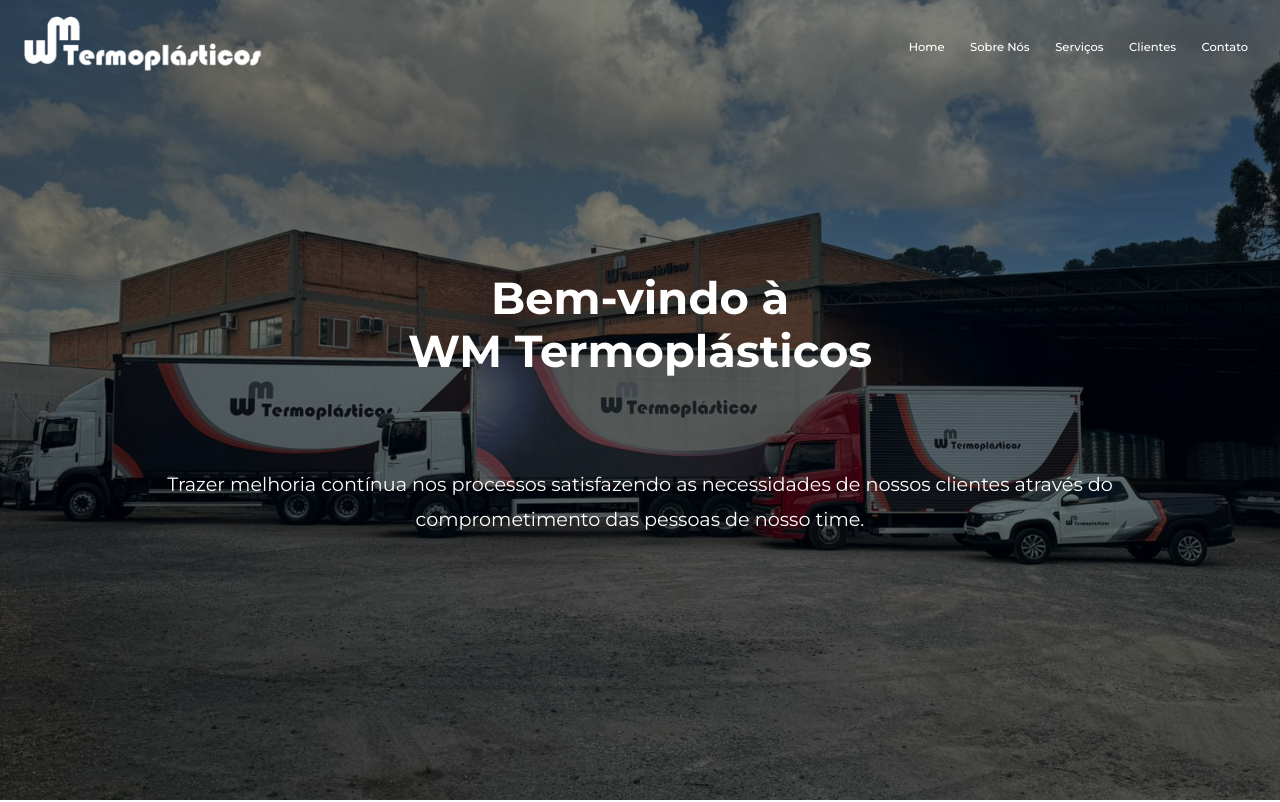
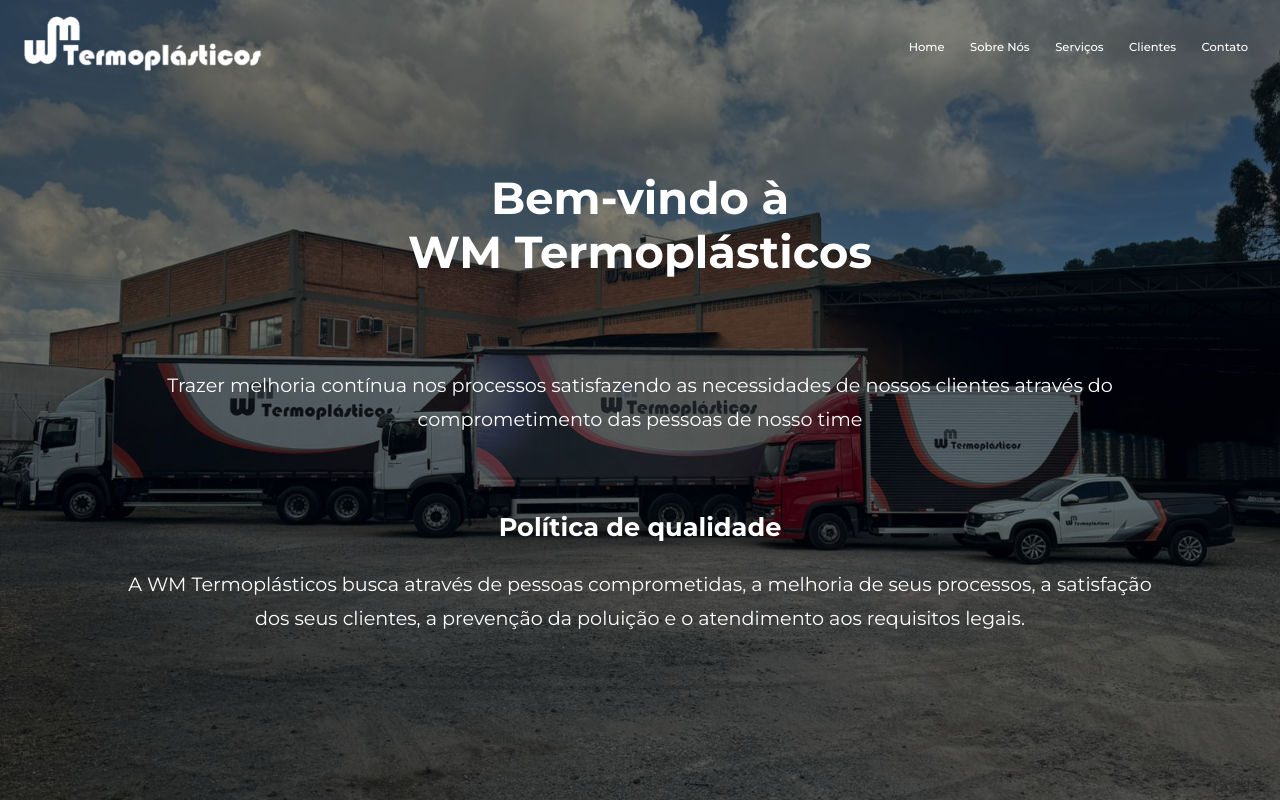
Before and after one commit to Luiz-Malanczyn/WM-Website, a Vue app: page / in a window 1280 px wide. Shown: the top 802 px of the page. Built offline with nearby package versions, Linux system fonts and the light colour scheme.

Commit message:
feat: add description2 and update HomeSection layout

```diff
--- a/src/components/HomeSection/HomeSection.vue
+++ b/src/components/HomeSection/HomeSection.vue
@@ -2,7 +2,7 @@
 import { useHomeSection } from './composables/useHomeSection'
 import './styles.css'
 
-const { title, description } = useHomeSection()
+const { title, description, description2 } = useHomeSection()
 </script>
 
 <template>
@@ -11,7 +11,9 @@ const { title, description } = useHomeSection()
       <div class="title-container">
         <h1 v-html="title.replace('\n', '<br>')"></h1>
       </div>
-      <p>{{ description }}</p>
+      <p>{{ description }}</p><br>
+      <h2>Política de qualidade</h2>
+      <p>{{ description2 }}</p>
     </div>
   </section>
 </template>
--- a/src/components/HomeSection/composables/useHomeSection.ts
+++ b/src/components/HomeSection/composables/useHomeSection.ts
@@ -2,10 +2,12 @@ import { ref } from 'vue'
 
 export const useHomeSection = () => {
   const title = ref('Bem-vindo à \nWM Termoplásticos')
-  const description = ref('Trazer melhoria contínua nos processos satisfazendo as necessidades de nossos clientes através do comprometimento das pessoas de nosso time.')
+  const description = ref('Trazer melhoria contínua nos processos satisfazendo as necessidades de nossos clientes através do comprometimento das pessoas de nosso time')
+  const description2 = ref('A WM Termoplásticos busca através de pessoas comprometidas, a melhoria de seus processos, a satisfação dos seus clientes, a prevenção da poluição e o atendimento aos requisitos legais.')
 
   return {
     title,
-    description
+    description,
+    description2
   }
 }
--- a/src/components/HomeSection/styles.css
+++ b/src/components/HomeSection/styles.css
@@ -31,6 +31,13 @@
   line-height: 1.2;
 }
 
+.home-section h2 {
+  color: white;
+  font-size: 2vw;
+  line-height: 1.2;
+  margin-bottom: -2vh;
+}
+
 .home-section p {
   color: white;
   font-size: 1.8vw;
```
